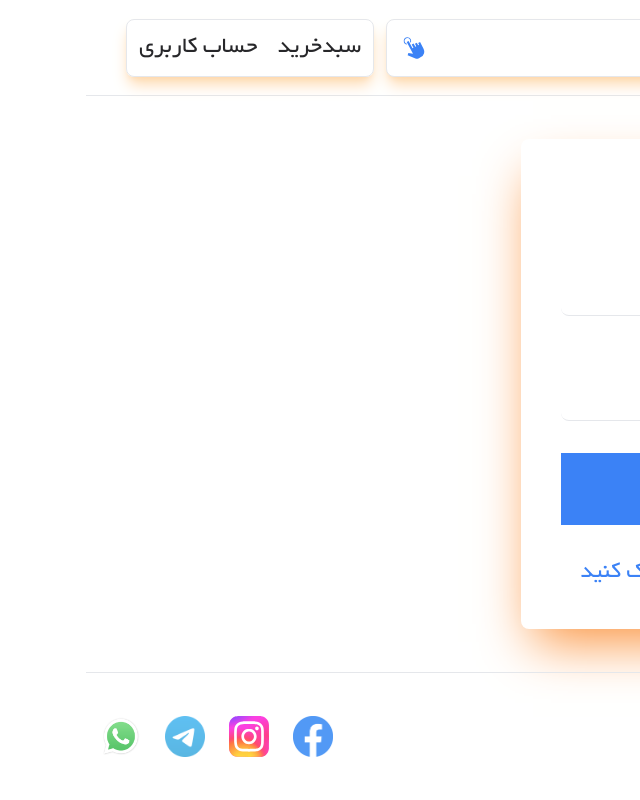
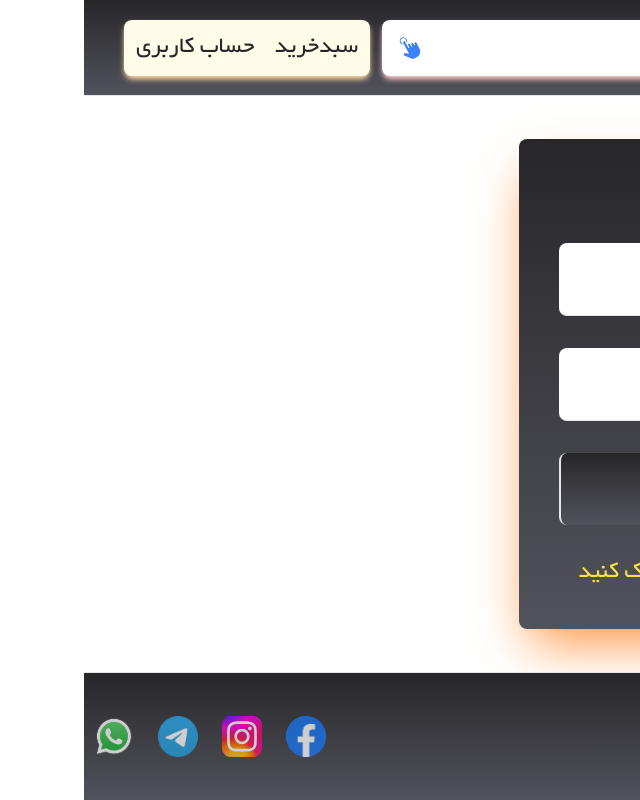
Before and after one commit to ghiyaee/all-digitall, a React (Create React App) app: page /SignIn in a window 1280 px wide. Shown: the whole page, without its empty margins (640-1280 px from the left). Built offline with nearby package versions, Linux system fonts and the light colour scheme.

Commit message:
update styles production

```diff
--- a/src/component/Card.jsx
+++ b/src/component/Card.jsx
@@ -101,9 +101,13 @@ function Card() {
           </div>
         </div>
       ) : (
-        <div className="flex  justify-center p-10 w-[450px] text-2xl text-red-500 shadow-lg shadow-orange-200 ">
+        <div
+          className="flex  justify-center p-10 w-[450px] text-2xl
+         text-yellow-50 bg-gradient-to-b from-zinc-800 to-zinc-600
+           shadow-lg shadow-orange-200 rounded-lg "
+        >
           سبد خرید شما خالی است .
-          <Link to={'/'} className="text-blue-500">
+          <Link to={'/'} className="text-yellow-400">
             برگشت
           </Link>
         </div>
--- a/src/component/Footer.jsx
+++ b/src/component/Footer.jsx
@@ -14,32 +14,31 @@ const link = [
 ];
 function Footer() {
   return (
-    <div className="flex justify-around h-32 items-center border-t mt-5">
-      <div className="text-zinc-800 text-3xl flex gap-10">
-        {link.map((link) => (
-          <Link key={link.id} to={'/'}>
-            {link.title}
-          </Link>
-        ))}
-        &copy;2023
+    <div className="flex justify-around h-32 items-center border-t mt-5 bg-gradient-to-b from-zinc-800 to-zinc-600 ">
+      <div className="flex items-center gap-10">
+        <ul className="flex gap-[30px] text-2xl ">
+          {link.map((product) => (
+            <li className="style_navbar  font-[yekan] duration-700 ">
+              {product.title}
+            </li>
+          ))}
+        </ul>
+        <p className='text-yellow-100 text-2xl'>&copy;1402</p>
       </div>
       <div className="flex gap-6 w-10">
         <img
           src={'/img/face.png'}
           alt={'facebook'}
-
           className="cursor-pointer opacity-75"
         />
         <img
           src={'/img/insta.svg'}
           alt={'facebook'}
-
           className="cursor-pointer opacity-75"
         />
         <img
           src={'/img/Tele.webp'}
           alt={'facebook'}
-
           className="cursor-pointer opacity-75"
         />
         <img
--- a/src/component/Header.jsx
+++ b/src/component/Header.jsx
@@ -9,13 +9,13 @@ function Header() {
   const { state } = useContext(Store);
   const { userinfo, cart } = state;
   return (
-    <div className="h-24 flex p-10 justify-between items-center  font-[yekan] border-b mb-5 sticky top-0 z-50 bg-white  ">
-      <Link to={'/'} className="text-3xl  text-red-500">
+    <div className=" h-24 flex p-10 justify-between items-center  font-[yekan] border-b mb-5 sticky top-0 z-50 bg-gradient-to-b from-zinc-800 to-zinc-600  ">
+      <Link to={'/'} className="text-3xl  text-yellow-300">
         دیجیتال مارکت
       </Link>
-      <div className="flex gap-3 ">
+      <div className="flex gap-3  ">
         <SearchBar />
-        <div className="flex  text-zinc-800 border p-3 rounded-lg text-2xl shadow-lg shadow-orange-200">
+        <div className="flex bg-yellow-50 text-zinc-800  p-3 rounded-lg text-2xl shadow-md shadow-orange-200">
           <ul className="flex gap-5 ">
             <Link to={'/Card'}>
               <li>سبدخرید</li>
@@ -28,7 +28,7 @@ function Header() {
               ''
             )}
             {userinfo.length > 0 ? (
-              <li className="flex gap-3">
+              <li className="flex gap-3 ">
                 <FaUserAlt className="text-red-500" />:<h2>داشبورد</h2>
                 {userinfo[0].isAdmin ? (
                   <Link to={'/Dashboard'} className="text-blue-600">
--- a/src/component/Navbar.jsx
+++ b/src/component/Navbar.jsx
@@ -1,11 +1,11 @@
 import React from 'react';
 import { useNavigate } from 'react-router-dom';
 const link = [
-  { name: 'MOBILE', catgory: 'mobile' },
-  { name: 'FLASH', catgory: 'flash' },
-  { name: 'LABTAB', catgory: 'labtab' },
-  { name: 'AIRPAD', catgory: 'headbi' },
-  { name: 'HEADPHONE', catgory: 'headba' },
+  { name: 'موبایل', catgory: 'mobile' },
+  { name: 'فلش مموری', catgory: 'flash' },
+  { name: 'لب تاب', catgory: 'labtab' },
+  { name: 'هدفون بیسم', catgory: 'headbi' },
+  { name: 'هدفون باسیم', catgory: 'headba' },
 ];
 
 function Navbar() {
@@ -15,13 +15,13 @@ function Navbar() {
   };
   return (
     <div
-      className="h-[100px] border flex items-center justify-center
-     rounded-full bg-gradient-to-b from-green-700 to-yellow-200"
+      className="h-[100px]  flex items-center justify-center
+     rounded-lg bg-gradient-to-b from-zinc-800 to-zinc-600"
     >
-      <ul className="flex gap-[180px] text-2xl text-red-500 font-bold  ">
+      <ul className="flex gap-[150px] text-2xl ">
         {link.map((product) => (
           <button onClick={() => handelProduct(product.catgory)}>
-            <li className="style_navbar animate-ping duration-700 ">
+            <li className="style_navbar  font-[yekan] duration-700 ">
               {product.name}
             </li>
           </button>
--- a/src/component/SearchBar.jsx
+++ b/src/component/SearchBar.jsx
@@ -17,7 +17,7 @@ function SearchBar() {
           <div className="relative">
             <input
               type="text"
-              className="border p-3 w-[400px] rounded-lg  outline-none text-2xl shadow-lg shadow-orange-200"
+              className=" p-3 w-[400px] rounded-lg  outline-none text-2xl shadow-md shadow-red-200"
               onChange={(e) => setProduct(e.target.value.toLowerCase())}
               value={product}
               placeholder=" جستجوکنید"
--- a/src/component/SearchProduct.jsx
+++ b/src/component/SearchProduct.jsx
@@ -5,6 +5,7 @@ function SearchProduct() {
   const { state } = useLocation('');
   const [product, setProduct] = useState([])
   const [currentPage, setCurrentPage] = useState(1)
+    const [loading, setLoading] = useState(true);
   const recordPage = 4;
   const lastIndex = currentPage * recordPage; ;
   const fristIndex = lastIndex - recordPage;
@@ -15,11 +16,13 @@ function SearchProduct() {
     const fetchData = async () => {
       const res = await axios.post('/api/products/category',{state});
       setProduct(res.data);
+      setLoading(false)
     }
   fetchData()
   },[])
   return (
     <>
+      {loading && <p className="text-3xl flex justify-center ">لطفا صبرکنید ...</p>}
       <div className="text-white flex flex-wrap gap-8 justify-center duration-700 font-[yekan]">
         {records?.map((product) => (
           <div
--- a/src/component/SignUp.jsx
+++ b/src/component/SignUp.jsx
@@ -50,10 +50,14 @@ function SignUp() {
   return (
     <div className="contianer m-auto ">
       <form
-        className="flex flex-col gap-8 items-center shadow-2xl rounded-lg
+        className="flex flex-col gap-8 items-center shadow-2xl rounded-lg  bg-gradient-to-b from-zinc-800 to-zinc-600
        shadow-orange-400 p-10 text-2xl font-[yekan] w-[600px]"
       >
-        {state ? <h2>فرم ویرایش کاربران</h2> : <h2>فرم ثبت نام</h2>}
+        {state ? (
+          <h2 className="text-yellow-100">فرم ویرایش کاربران</h2>
+        ) : (
+          <h2 className="text-yellow-100">فرم ثبت نام</h2>
+        )}
 
         <input
           value={name}
@@ -91,10 +95,7 @@ function SignUp() {
             <Link to={'/Dashboard'}>ویرایش</Link>
           </button>
         ) : (
-          <button
-            onClick={handelSignUp}
-            className="bg-blue-500 py-5 w-full hover:rounded-3xl duration-500 hover:text-white"
-          >
+          <button onClick={handelSignUp} className="style-button">
             <Link to={'/SignIn'}>تاییدو ادامه</Link>
           </button>
         )}
--- a/src/component/SpecialOffers.jsx
+++ b/src/component/SpecialOffers.jsx
@@ -16,7 +16,8 @@ function SpecialOffers() {
         {link.map((link) => (
           <div key={link.name}>
             <p
-              className="w-[300px] h-[300px] bg-red-500  flex-col
+              className="w-[300px] h-[300px] bg-gradient-to-b
+             from-green-700 to-yellow-200  flex-col
                     flex items-center justify-center text-black text-2xl
                     font-[yekan]   rounded-xl
                    "
--- a/src/index.css
+++ b/src/index.css
@@ -6,21 +6,19 @@
   padding: 0;
 }
 body {
-
   direction: rtl;
-
 }
-.imgw{
-width:100px
+.imgw {
+  width: 100px;
 }
-@font-face{
-font-family:sogand;
-src:url('../public/SOGAND.ttf')
+@font-face {
+  font-family: sogand;
+  src: url('../public/SOGAND.ttf');
 }
 
-@font-face{
-font-family:yekan;
-src:url('../public/BYekanv2.0/BYekan.ttf')
+@font-face {
+  font-family: yekan;
+  src: url('../public/BYekanv2.0/BYekan.ttf');
 }
 .imgTop {
   width: 50%;
@@ -44,20 +42,25 @@ text-7xl font-bold cursor-pointer
  opacity-75 absolute top-[50%] left-0 transform -translate-y-[50%];
 }
 
-.style_conter_slider{
-@apply w-5 h-5  rounded-full flex items-center justify-center
+.style_conter_slider {
+  @apply w-5 h-5  rounded-full flex items-center justify-center;
 }
-.style_all_products_slider{
-@apply text-xl p-2 text-red-500 bg-white hover:bg-red-500
+.style_all_products_slider {
+  @apply text-xl p-2 text-red-500 bg-white hover:bg-red-500
            hover:text-white hover:border duration-700 w-24 h-24 flex
-           items-center text-center rounded-full
+           items-center text-center rounded-full;
 }
-.pageActive{
-@apply bg-red-500 text-yellow-100 duration-500 scale-125
+.pageActive {
+  @apply bg-red-500 text-yellow-100 duration-500 scale-125;
 }
-.pageDeActive{
-@apply bg-red-300 text-yellow-100 duration-500
+.pageDeActive {
+  @apply bg-red-300 text-yellow-100 duration-500;
 }
-.style_navbar{
-@apply cursor-pointer hover:scale-125 duration-700
+.style_navbar {
+  @apply cursor-pointer w-36 hover:scale-105 duration-500 text-yellow-400 p-2
+ rounded-lg text-center shadow shadow-yellow-200;
 }
+.style-button{
+@apply bg-gradient-to-b from-zinc-800 to-zinc-600 text-yellow-300 border-r-2 border-l-2
+          hover:shadow-md hover:shadow-yellow-200 hover:border-none py-5 w-full hover:scale-105 rounded-lg duration-700
+}
```
Also changed, not shown: src/component/SignIn.jsx (+8 -13 lines), 1 other file (tests, documents, lock files or other folders).
